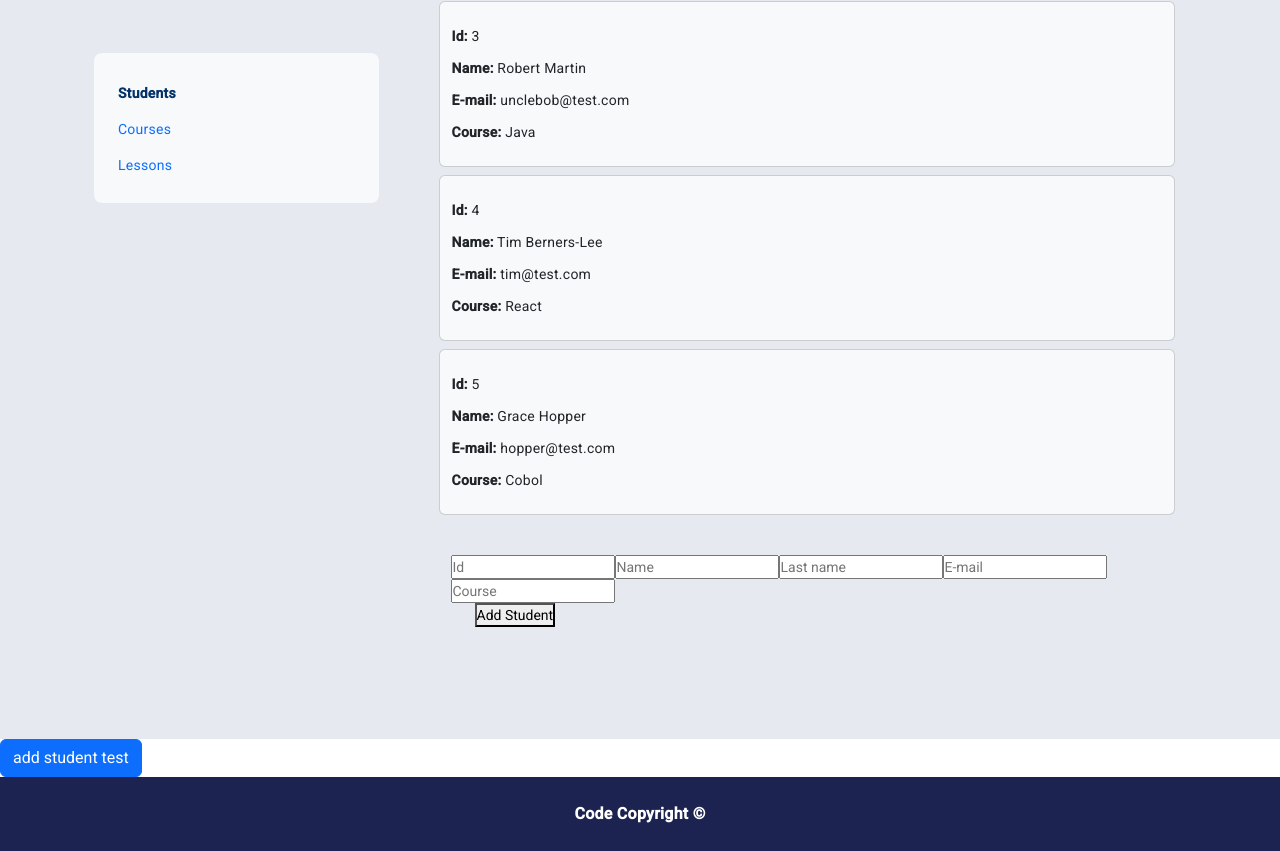
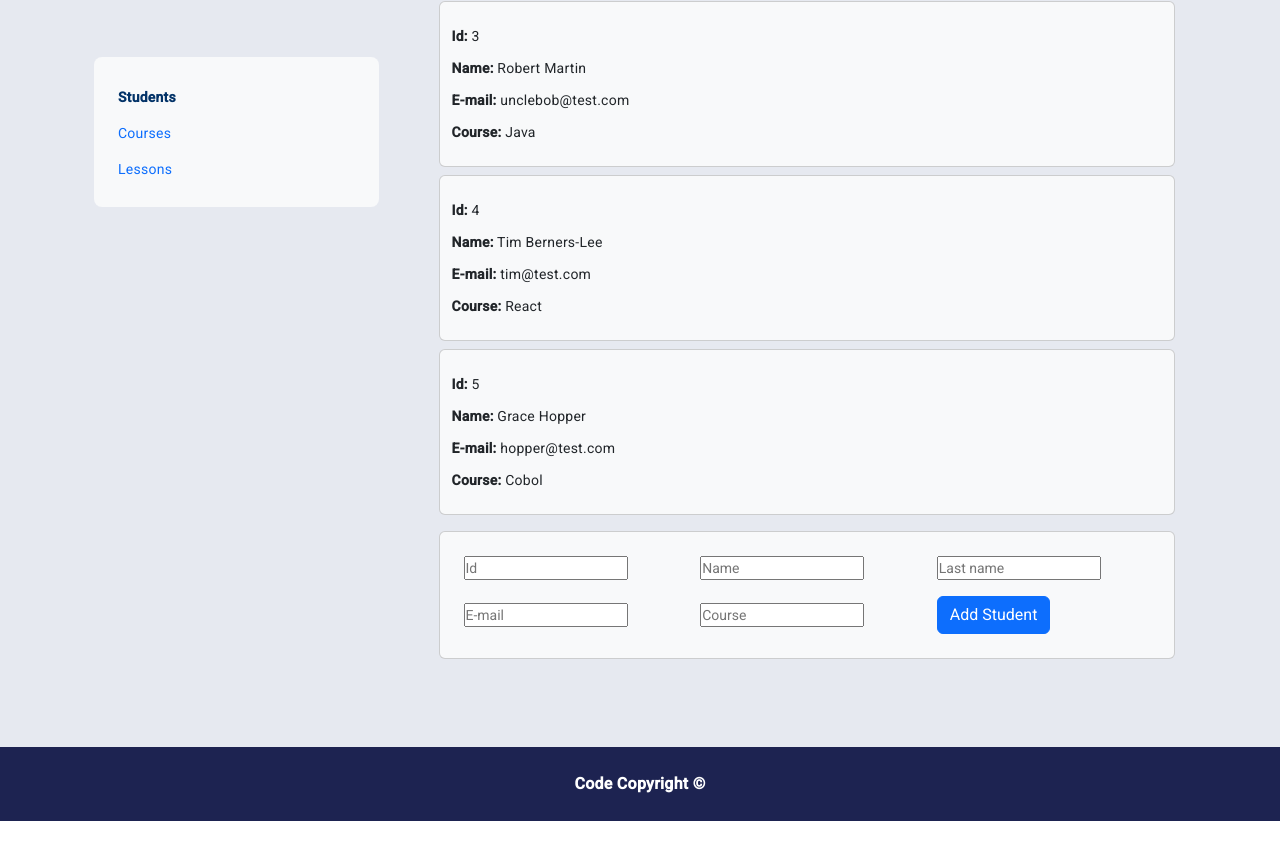
Before and after one commit to tat1roliv/1PFOliveira, an Angular app in the folder demo/: page / in a window 1280 px wide. Shown: the part 1522-2373 px from the top of the page. After the commit the page ends 2343 px from the top, so only its background shows below. Built offline with nearby package versions, Linux system fonts and the light colour scheme.

Commit message:
clear tests

```diff
--- a/demo/src/app/app.component.html
+++ b/demo/src/app/app.component.html
@@ -40,6 +40,5 @@
     </div>
 </section>
 
-<button  class="btn btn-primary"(click)="addEstudiante()">add student test</button>
 
 <app-footer></app-footer>
--- a/demo/src/app/components/students-temp/students-temp.component.html
+++ b/demo/src/app/components/students-temp/students-temp.component.html
@@ -13,20 +13,27 @@
   </li>
 </ul>
 
-<!--button  class="btn btn-primary"(click)="addEstudiante()">add student test</!--button-->
-
-<div class="form">
-  <div class="row d-flex justify-content-center align-items-center p-4">
-    <div class="col-12 px-0">
+<div class="form card card-edit bg-light p-4">
+  <div class="row d-flex justify-content-start align-items-center">
+    <div class="col-4">
       <input type="text" [(ngModel)]="id_" placeholder="Id" >
+    </div>
+    <div class="col-4">
       <input type="text" [(ngModel)]="name" placeholder="Name">
+    </div>
+    <div class="col-4">
       <input type="text" [(ngModel)]="lastName" placeholder="Last name">
+    </div>
+  </div>
+  <div class="row d-flex justify-content-start align-items-center mt-3">
+    <div class="col-4 ">
       <input type="text" [(ngModel)]="email" placeholder="E-mail">
+    </div>
+    <div class="col-4">
       <input type="text" [(ngModel)]="course" placeholder="Course">
-  </div>
-  <div class="row">
-    <div class="col-12">
-      <button (click)="agregarEstudiante()">Add Student</button>
+    </div>
+    <div class="col-4">
+      <button (click)="addStudentTemp()" class="btn btn-primary">Add Student</button>
     </div>
   </div>
 </div>
--- a/demo/src/app/components/students-temp/students-temp.component.ts
+++ b/demo/src/app/components/students-temp/students-temp.component.ts
@@ -25,7 +25,7 @@ export class StudentsTempComponent {
   email!: string;
   course!: string;
 
-  agregarEstudiante(){
+  addStudentTemp(){
     let newStudent: Student = {
       id_: this.id_,
       name: this.name,
--- a/demo/src/app/services/student.service.ts
+++ b/demo/src/app/services/student.service.ts
@@ -54,7 +54,7 @@ getSudents(): Array<Student>{
 
 addStudent(student: Student){
   this.students.push(student);
-  console.log('added', this.students);
+  //console.log('added', this.students);
 }
 
 }
```
